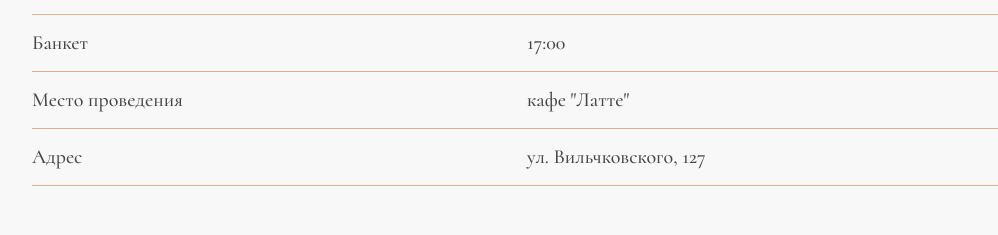
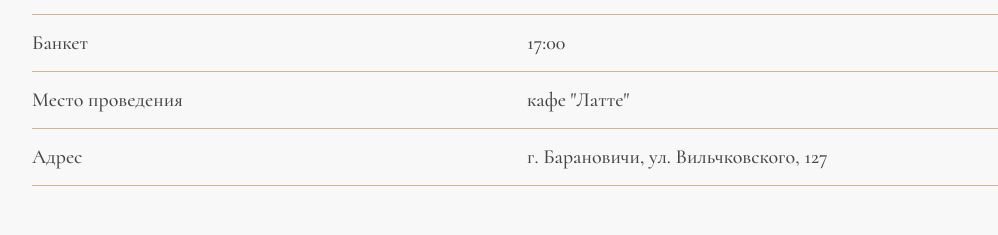
Before and after one commit to Stepan-a11y/wedding-front, a React (Vite) app: page / in a window 1280 px wide. Shown: the part 3096-3331 px from the top of the page, without its empty margins (113-1111 px from the left). Built offline with nearby package versions, Linux system fonts and the light colour scheme; what parse would draw is missing.

Commit message:
final fix adress

```diff
--- a/src/App.tsx
+++ b/src/App.tsx
@@ -132,7 +132,7 @@ const App = () => {
             </div>
             <div className="row">
               <div className="elem">Адрес</div>
-              <div className="elem">ул. Вильчковского, 127</div>
+              <div className="elem">г. Барановичи, ул. Вильчковского, 127</div>
             </div>
           </div>
         </div>
```
